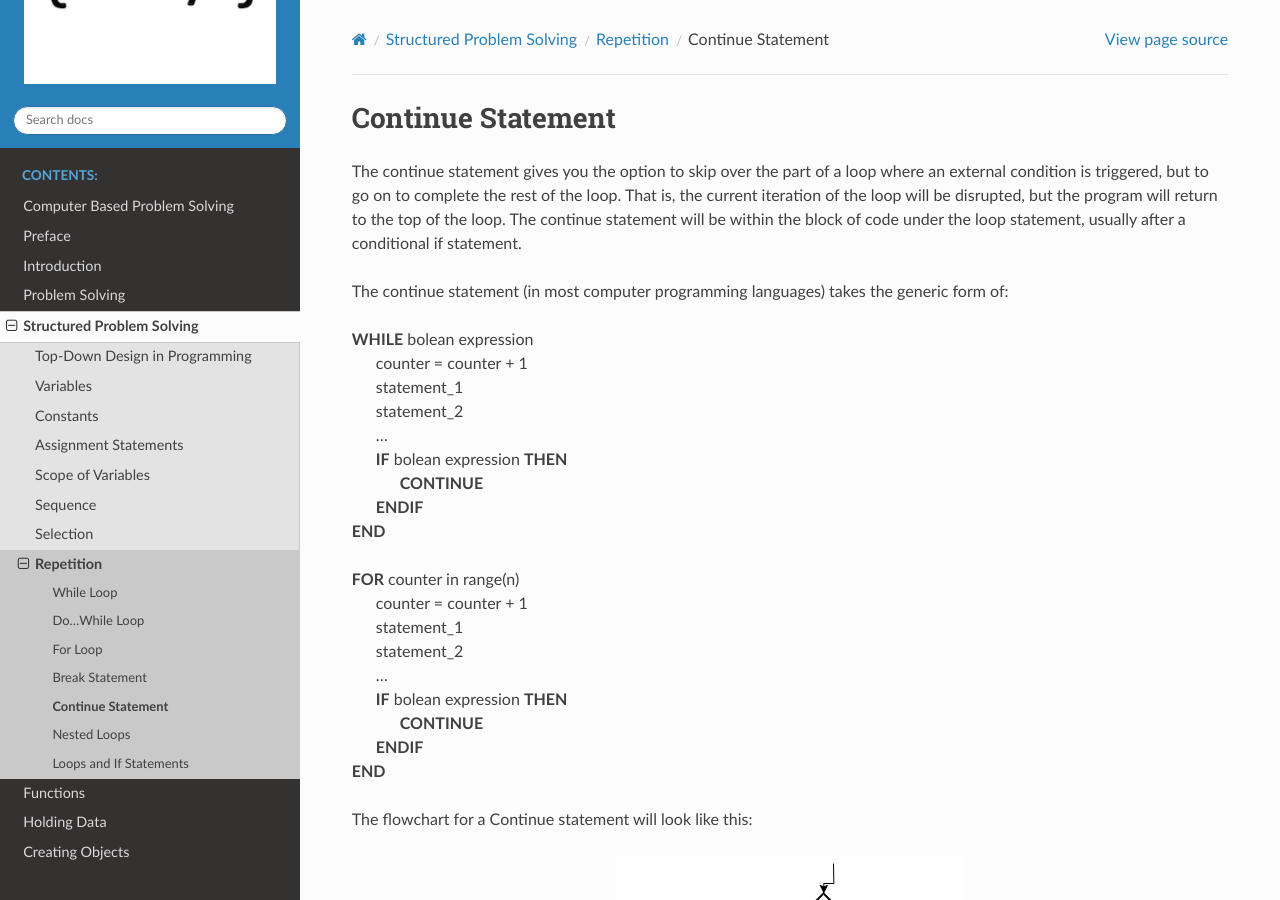
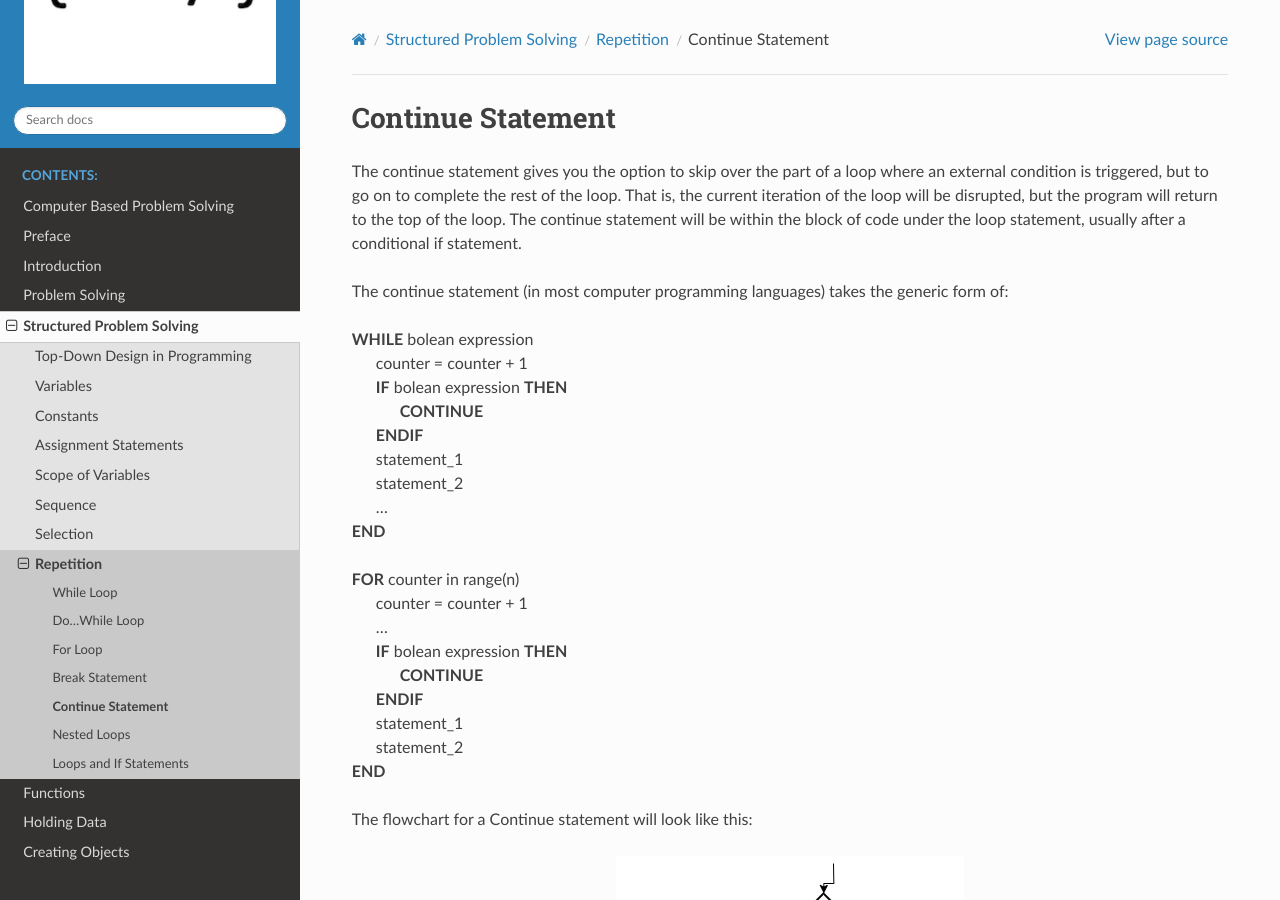
Before and after one commit to Mr-Coxall/Computer-Based-Problem-Solving, a Sphinx documentation site: the page built from docs/structured-problem-solving/continue-statement.rst, in a window 1280 px wide and 900 px high. Built offline with Sphinx 7.4.7 and the Read the Docs theme 2.0.0, drawn with Linux system fonts in a browser that asks for light colours; pages that are not in the unit, such as notebooks, are missing from menus.

```diff
--- a/docs/structured-problem-solving/continue-statement.rst
+++ b/docs/structured-problem-solving/continue-statement.rst
@@ -9,22 +9,22 @@ The continue statement (in most computer programming languages) takes the generi
 
 | **WHILE** bolean expression
 |    counter = counter + 1
+|    **IF** bolean expression **THEN**
+|        **CONTINUE**
+|    **ENDIF**
 |    statement_1
 |    statement_2
+|    ...
+| **END**
+
+| **FOR** counter in range(n)
+|    counter = counter + 1
 |    ...
 |    **IF** bolean expression **THEN**
 |        **CONTINUE**
 |    **ENDIF**
-| **END**
-
-| **FOR** counter in range(n)
-|    counter = counter + 1
 |    statement_1
 |    statement_2
-|    ...
-|    **IF** bolean expression **THEN**
-|        **CONTINUE**
-|    **ENDIF**
 | **END**
 
 The flowchart for a Continue statement will look like this:
```
